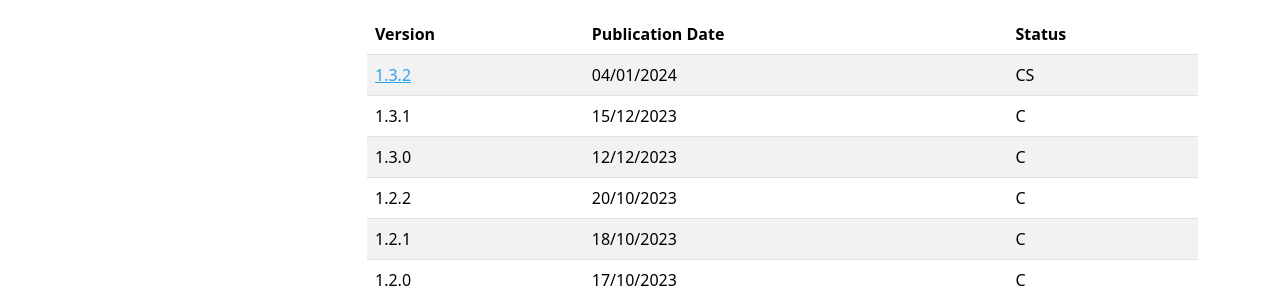
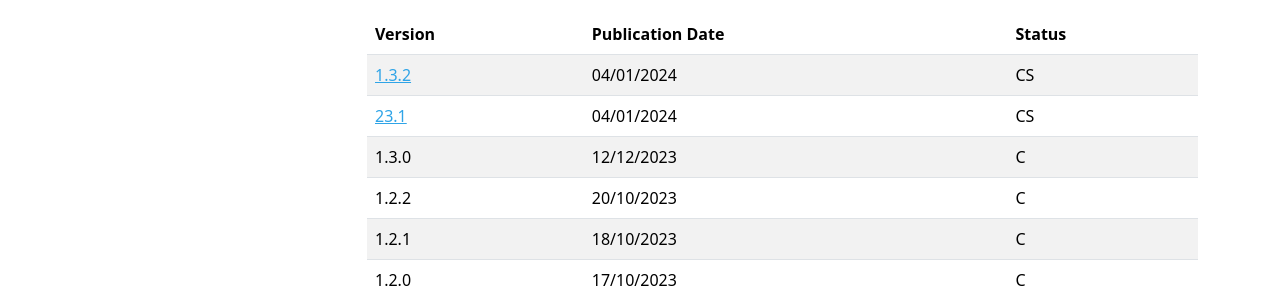
Before and after one commit to facumoyanosmf/mkdocs-prueba, an MkDocs documentation site: the page built from docs/about.md, in a window 1280 px wide and 1215 px high. Shown: the part 606-904 px from the top of the window. Built offline with MkDocs 1.6.1, drawn with Linux system fonts in a browser that asks for light colours; nearby versions of some CDN libraries.

Commit message:
commit desde jenkins

```diff
--- a/docs/about.md
+++ b/docs/about.md
@@ -24,7 +24,7 @@ asd
 | Version | Publication Date | Status |
 | --- | --- | --- |
 | [1.3.2](https://github.com/facumoyanosmf/mkdocs-prueba/releases/tag/pubished) | 04/01/2024 | CS |
-| 1.3.1 | 15/12/2023 | C  |
+| [23.1](https://github.com/facumoyanosmf/mkdocs-prueba/releases/tag/pubished) | 04/01/2024 | CS |
 | 1.3.0 | 12/12/2023 | C  |
 | 1.2.2 | 20/10/2023 | C  |
 | 1.2.1 | 18/10/2023 | C  |
```
